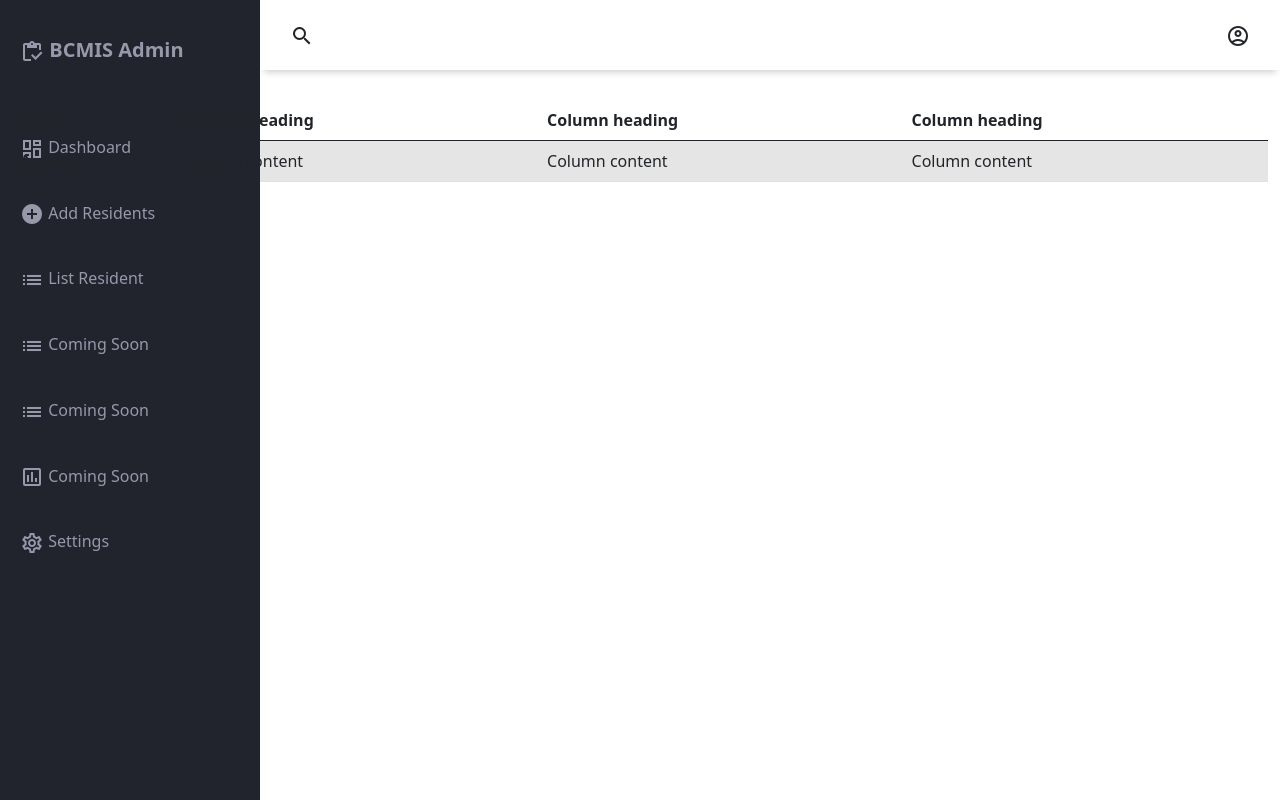
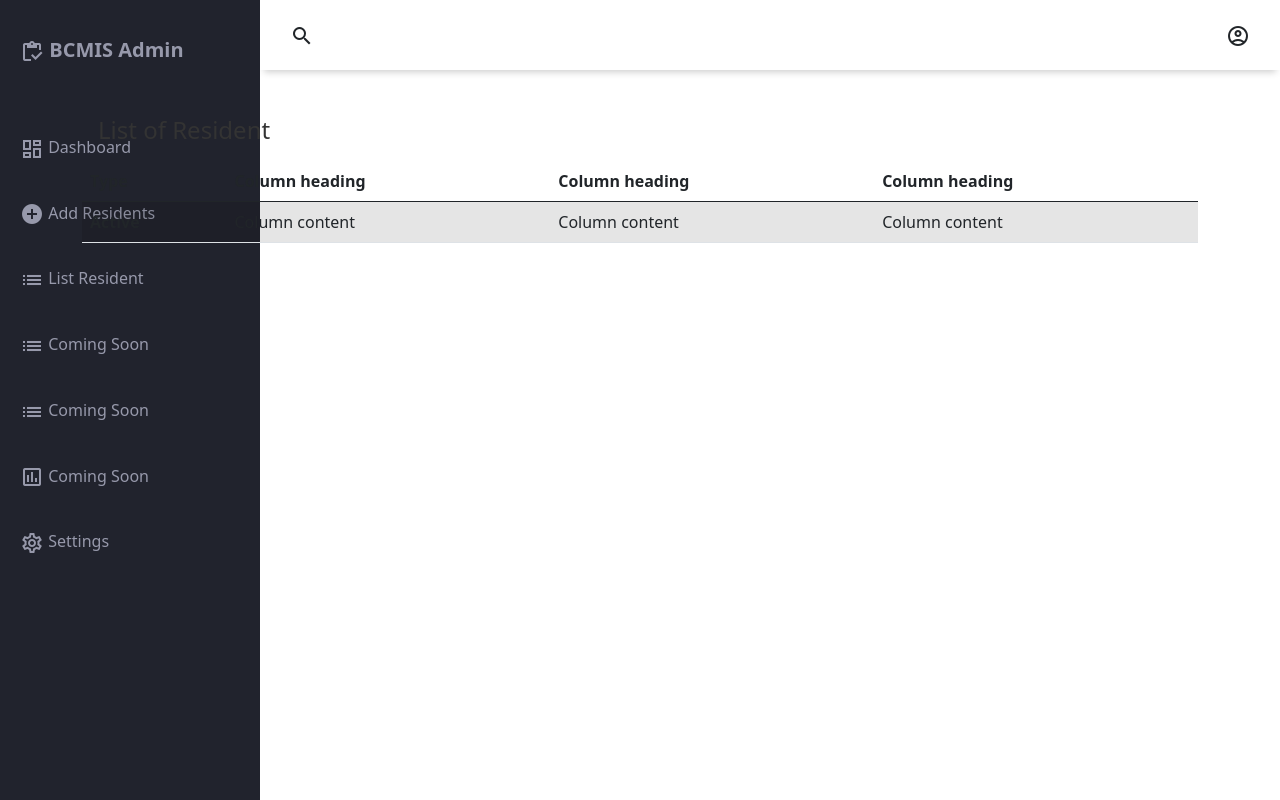
Before and after one commit to chrstncleofas/BCMIS, a Django app: page /view_list in a window 1280 px wide. Run offline with Django 4.2, Linux system fonts and the light colour scheme.

Commit message:
Added UI and Implementeed the function

```diff
--- a/templates/authentication/view.html
+++ b/templates/authentication/view.html
@@ -5,12 +5,17 @@
     <meta charset="UTF-8">
     <meta http-equiv="X-UA-Compatible" content="IE=edge">
     <meta name="viewport" content="width=device-width, initial-scale=1.0">
+
+    <link rel="stylesheet" href="https://cdnjs.cloudflare.com/ajax/libs/font-awesome/6.2.1/css/all.min.css"/>
+
     <link rel="stylesheet" href="{% static 'css/dashboard.css' %}">
     <link rel="stylesheet" href="{% static 'css/view.css' %}">
+
     <link href="https://fonts.googleapis.com/icon?family=Material+Icons+Outlined" rel="stylesheet">
 
     <link href="https://fonts.googleapis.com/css2?family=Montserrat:wght@100;200;300;400;500;600;700;800;900&display=swap" rel="stylesheet">
     <link href="https://cdn.jsdelivr.net/npm/bootstrap@5.0.2/dist/css/bootstrap.min.css" rel="stylesheet">
+
     <title>List of Resident </title>
 </head>
 <body>
@@ -76,7 +81,11 @@
         </aside>
     </div>
     <section class="containers-tables">
-        <div class="container-fluid">
+        <div class="d-flex flex-column">
+            <div class="container">
+                <h4 class="m-3" style="color: #333;">List of Resident</h4>
+                <div class="row">
+                    <div class="col-12">
                         <table class="table table-hover">
                             <thead>
                               <tr>
@@ -96,6 +105,9 @@
                             </tbody>
                         </table>
                     </div>
+                </div>
+            </div>
+        </div>
     </section>
     <script src="https://cdn.jsdelivr.net/npm/bootstrap@5.0.2/dist/js/bootstrap.bundle.min.js"></script>
 </body>
```
Also changed, not shown: db.sqlite3. Lines whose indentation alone changed are shown as unchanged.
